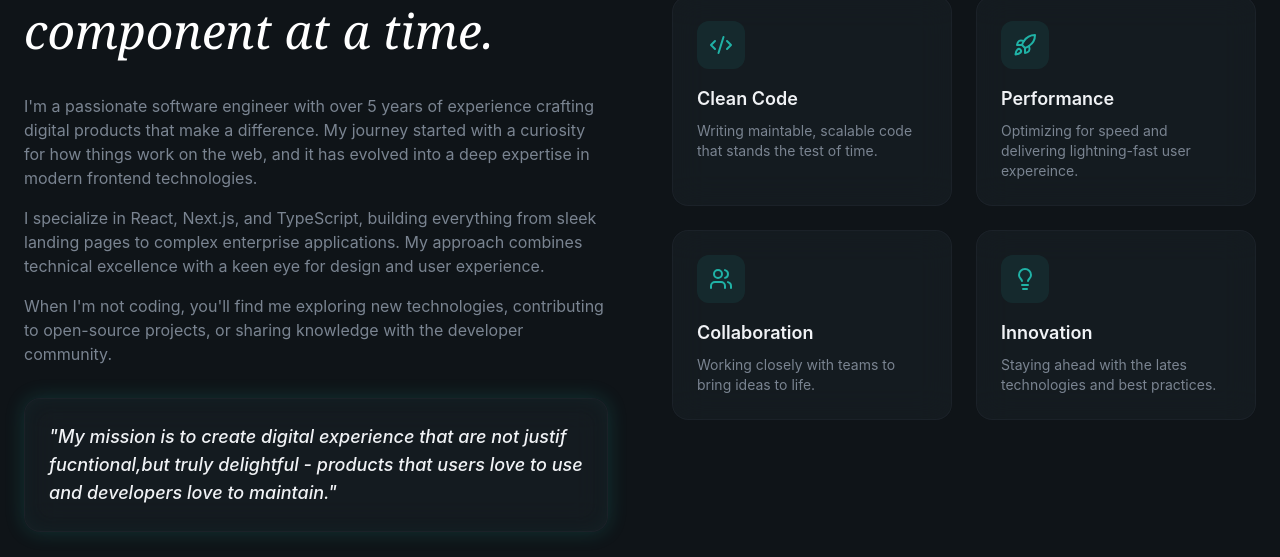
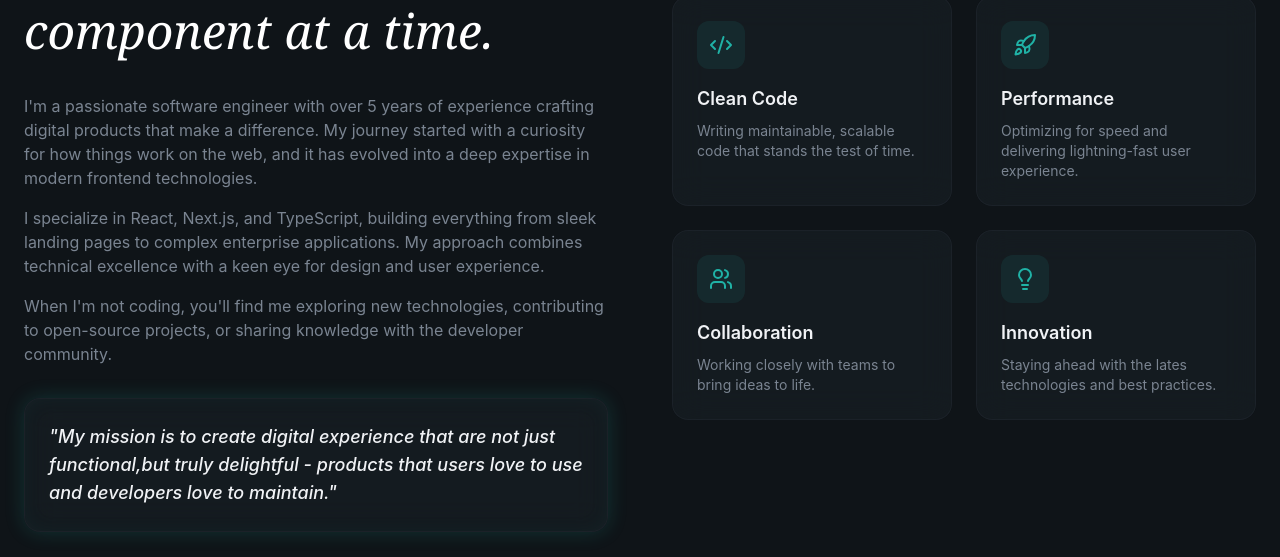
Before and after one commit to Ridzzz0Alam/dev_personal_project, a React (Vite) app: page / in a window 1280 px wide. Shown: the part 1350-1907 px from the top of the page. Built offline with nearby package versions, Linux system fonts and the light colour scheme.

Commit message:
modified about and contact

```diff
--- a/src/sections/About.jsx
+++ b/src/sections/About.jsx
@@ -5,13 +5,13 @@ const highlights = [
         icon: Code2,
         title: "Clean Code",
         description:
-            "Writing maintable, scalable code that stands the test of time.",
+            "Writing maintainable, scalable code that stands the test of time.",
     },
     {
         icon: Rocket,
         title: "Performance",
         description:
-            "Optimizing for speed and delivering lightning-fast user expereince."
+            "Optimizing for speed and delivering lightning-fast user experience."
     },
     {
         icon: Users,
@@ -71,8 +71,8 @@ export const About = () =>{
 
                     <div className="glass rounded-2xl p-6 glow-border animate-fade-in animation-delay-300">
                         <p className="text-lg font-medium italic text-foreground">
-                            "My mission is to create digital experience that are not justif
-                            fucntional,but truly delightful - products that users love to
+                            "My mission is to create digital experience that are not just
+                            functional,but truly delightful - products that users love to
                             use and developers love to maintain."
                         </p>
                     </div>
--- a/src/sections/Contact.jsx
+++ b/src/sections/Contact.jsx
@@ -175,7 +175,8 @@ export const Contact = () =>{
                                     <>Sending...</>
                                 ) : (
                                     <>
-                                        <Send className="w-5 h-5"/> Send Message
+                                        Send Message
+                                        <Send className="w-5 h-5"/>
                                     </>
                                 )}
                             </Button>
```
